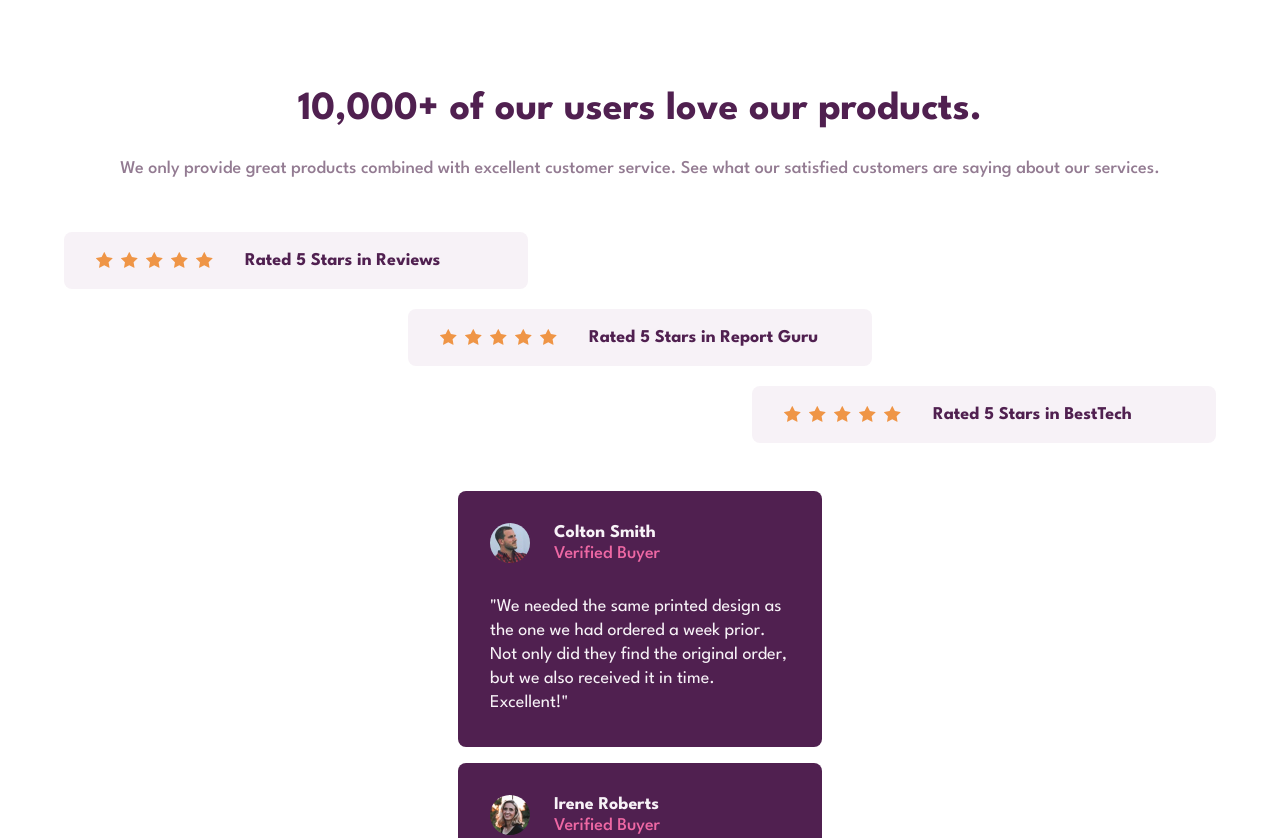
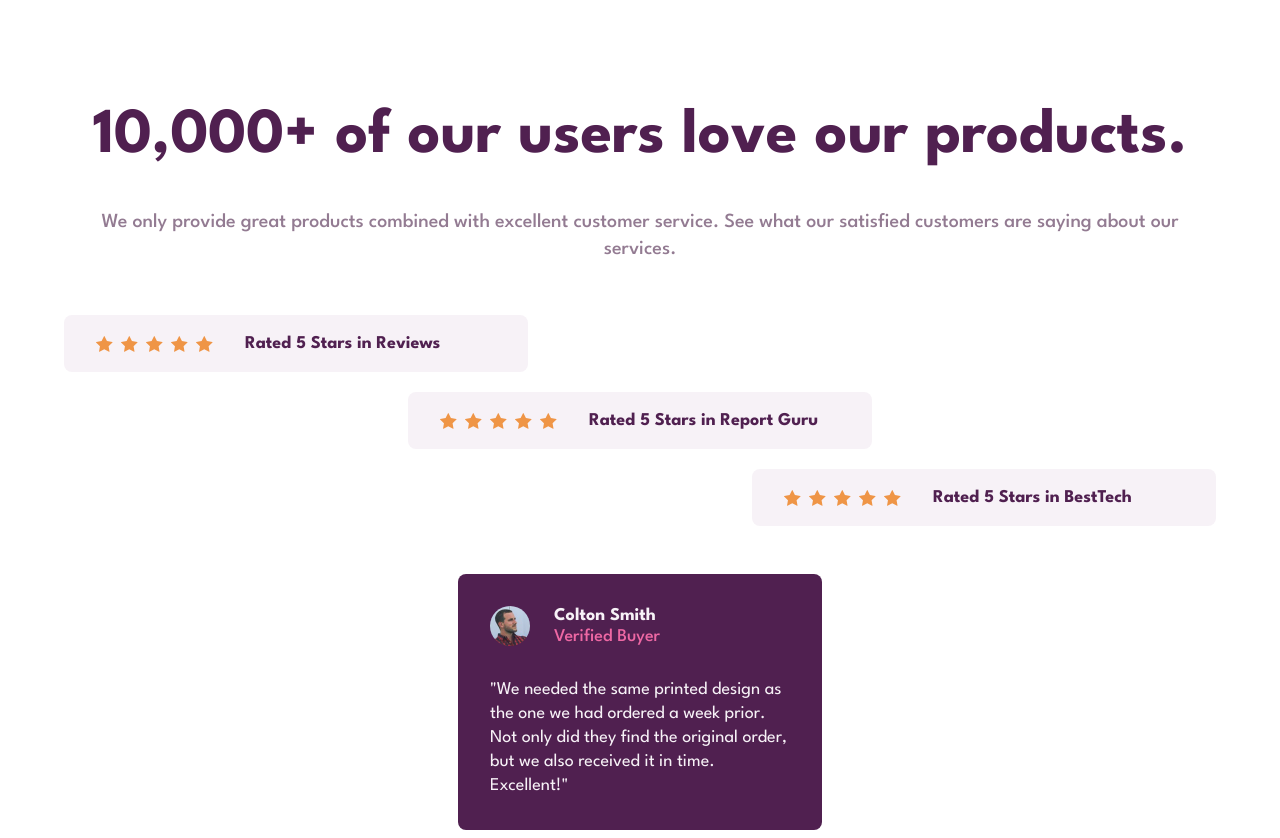
Before and after one commit to LesleyWesley/social-proof-section, a plain HTML site: page index.html in a window 1280 px wide. Shown: the top 838 px of the page. Drawn offline with Linux system fonts and the light colour scheme.

Commit message:
Added tablet styling for top section

```diff
--- a/css/main.css
+++ b/css/main.css
@@ -167,6 +167,14 @@ h3 {
 
 
 @media (min-width: 700px) {
+  h1 {
+    font-size: 4rem;
+  }
+
+  .top--text-section p {
+    font-size: 1.25rem;
+  }
+
   .rating {
     flex-direction: row;
     gap: 2rem;
```
